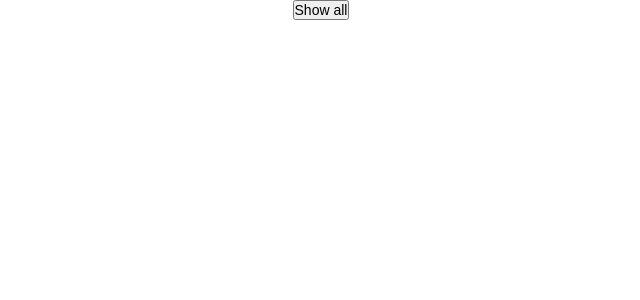
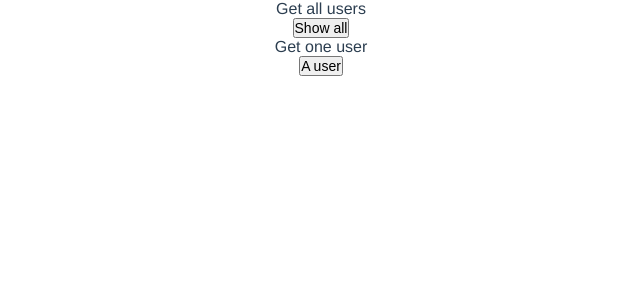
Before and after one commit to apralyn/groupomania, a Vue app: page /#/viewpost in a window 1280 px wide. Shown: the top 300 px of the page, without its empty margins (319-959 px from the left). Built offline with nearby package versions, Linux system fonts and the light colour scheme.

Commit message:
persisted user id to the dom

```diff
--- a/src/views/ViewPost.vue
+++ b/src/views/ViewPost.vue
@@ -1,25 +1,51 @@
 <template>
   <div class="full-screen">
     <div class="view-post">
-      <div>
+      <div class="all-users">
+        <p>Get all users</p>
         <button class="users-btn" @click="getUsers">Show all</button>
+        <div v-for="user in users" :key="user.id">
+          <h2> {{ user.email }}</h2>
+          <p>{{ user.id }}</p>
+        </div>
+      </div>
+      <div class="one-user">
+        <p>Get one user</p>
+        <button @click="getUser">A user</button>
       </div>
     </div>
   </div>
 </template>
+
 <script>
 import axios from 'axios';
 export default {
+  data() {
+    return {
+      users: [],
+    };
+  },
   methods: {
     async getUsers() {
       try {
         const users = await axios.get('/api/auth/');
-        this.users = users.data; // to access the list of users
-        console.log(users);
+        this.users = await users.data // to access the list of users
+        console.log(this.users);
       }
       catch (error) {
         error.message;
       }
+    },
+    created() {
+      this.getUsers();
+    },
+    async getUser() {
+      try {
+        const user = await axios.get('/api/auth/${id}');
+        this.user = user.data;
+        console.log(this.user);
+      }
+      catch (error) { error.message }
     }
   }
 }
```
